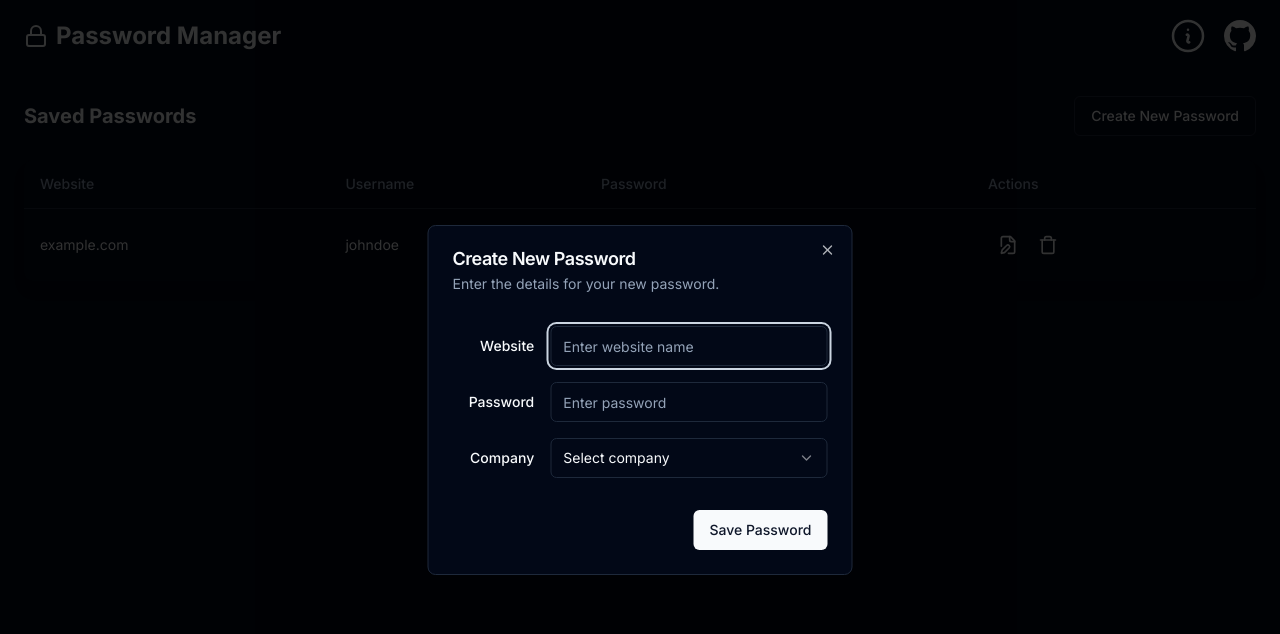
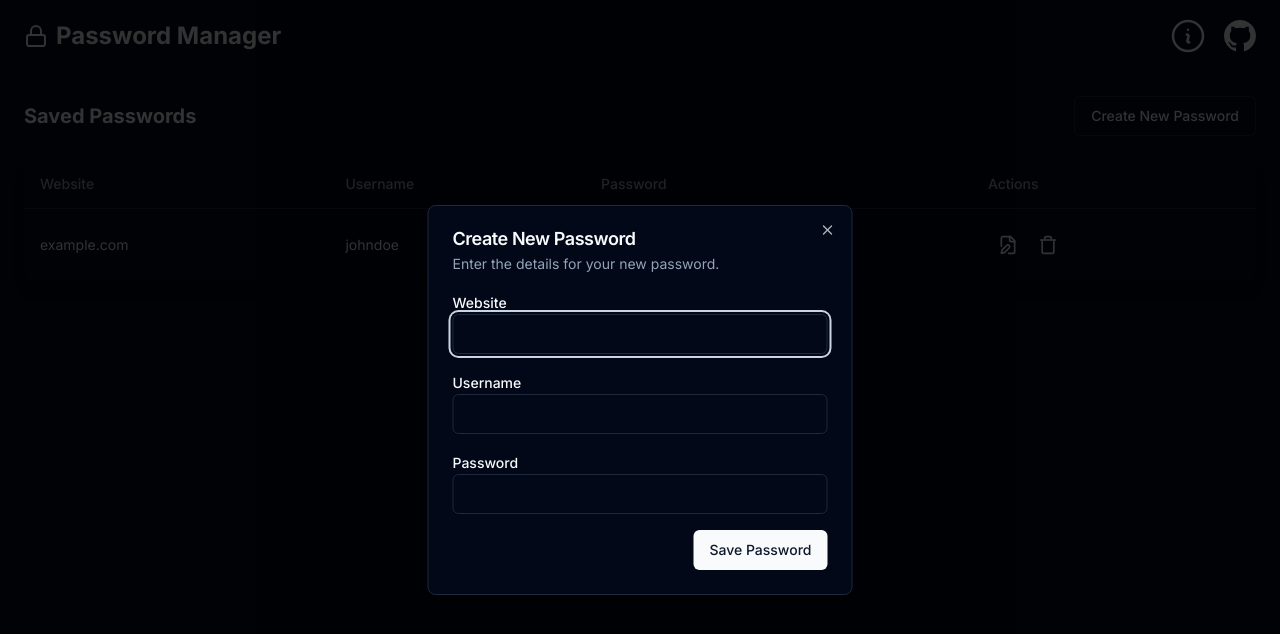
Before and after one commit to remcostoeten/password-manager, a Next.js app: page / in a window 1280 px wide. Both pictures are taken after a click on the button "Create New Password". Shown: the top 634 px of the page. Built offline with nearby package versions, Linux system fonts and the light colour scheme.

Commit message:
feat: Add vault entrys to locale storage

```diff
--- /dev/null
+++ b/src/components/password-manager/NewEntryForm.tsx
@@ -0,0 +1,53 @@
+import { useForm } from 'react-hook-form';
+import { zodResolver } from '@hookform/resolvers/zod';
+import {
+  passwordSchema,
+  PasswordFormData,
+} from '../../core/models/validationSchema';
+import { Button } from '@/components/ui';
+import { toast } from 'sonner';
+
+type PasswordFormProps = {
+  onSave: (data: PasswordFormData) => void;
+};
+
+export function PasswordForm({ onSave }: PasswordFormProps) {
+  const {
+    register,
+    handleSubmit,
+    formState: { errors },
+  } = useForm<PasswordFormData>({
+    resolver: zodResolver(passwordSchema),
+  });
+
+  const onSubmit = (data: PasswordFormData) => {
+    onSave(data);
+    toast('Entry saved successfully to the vault!');
+  };
+
+  const onError = (errors: any) => {
+    console.log('Form errors:', errors);
+    toast(errors.password.message);
+  };
+
+  return (
+    <form onSubmit={handleSubmit(onSubmit, onError)}>
+      <div>
+        <label htmlFor="website">Website</label>
+        <input id="website" {...register('website')} />
+        {errors.website && <span>{errors.website.message}</span>}
+      </div>
+      <div>
+        <label htmlFor="username">Username</label>
+        <input id="username" {...register('username')} />
+        {errors.username && <span>{errors.username.message}</span>}
+      </div>
+      <div>
+        <label htmlFor="password">Password</label>
+        <input id="password" type="password" {...register('password')} />
+        {errors.password && <span>{errors.password.message}</span>}
+      </div>
+      <Button type="submit">Save Password</Button>
+    </form>
+  );
+}
--- a/src/components/shells/AddNewDialog.tsx
+++ b/src/components/shells/AddNewDialog.tsx
@@ -1,3 +1,11 @@
+'use client';
+
+import { useForm } from 'react-hook-form';
+import { zodResolver } from '@hookform/resolvers/zod';
+import {
+  passwordSchema,
+  PasswordFormData,
+} from '../../core/models/validationSchema';
 import {
   Button,
   Dialog,
@@ -9,20 +17,41 @@ import {
   DialogTrigger,
   Input,
   Label,
-  Select,
-  SelectContent,
-  SelectItem,
-  SelectTrigger,
-  SelectValue,
-} from '../ui';
+} from '@/components/ui';
+import { toast } from 'sonner';
+import { useLocalStorage } from '@/core/hooks/useLocalStorage';
 
 export default function AddNewDialog() {
+  const {
+    register,
+    handleSubmit,
+    formState: { errors },
+  } = useForm<PasswordFormData>({
+    resolver: zodResolver(passwordSchema),
+  });
+
+  const [vaultEntries, setVaultEntries] = useLocalStorage<PasswordFormData[]>(
+    'vault-entries',
+    [],
+  );
+
+  const onSubmit = (data: PasswordFormData) => {
+    setVaultEntries((prevEntries) => [...prevEntries, data]);
+    toast('Entry saved successfully to the vault!');
+  };
+
+  const onError = (errors: any) => {
+    console.log('Form errors:', errors);
+    toast('Error saving entry to the vault!');
+  };
+
   return (
     <Dialog>
       <DialogTrigger asChild>
         <Button variant="outline">Create New Password</Button>
       </DialogTrigger>
-      <DialogContent className="sm:max-w-[425px] darkbg-background dark:text-foreground">
+      <DialogContent className="sm:max-w-[425px] dark:bg-background dark:text-foreground">
+        <form onSubmit={handleSubmit(onSubmit, onError)}>
           <DialogHeader>
             <DialogTitle>Create New Password</DialogTitle>
             <DialogDescription>
@@ -30,42 +59,39 @@ export default function AddNewDialog() {
             </DialogDescription>
           </DialogHeader>
           <div className="grid gap-4 py-4">
-          <div className="grid items-center grid-cols-4 gap-4">
+            <div>
               <Label htmlFor="website" className="text-right">
                 Website
               </Label>
               <Input
                 id="website"
-              placeholder="Enter website name"
+                {...register('website')}
                 className="col-span-3"
               />
+              {errors.website && <span>{errors.website.message}</span>}
             </div>
-          <div className="grid items-center grid-cols-4 gap-4">
+            <div>
+              <Label htmlFor="username" className="text-right">
+                Username
+              </Label>
+              <Input
+                id="username"
+                {...register('username')}
+                className="col-span-3"
+              />
+              {errors.username && <span>{errors.username.message}</span>}
+            </div>
+            <div>
               <Label htmlFor="password" className="text-right">
                 Password
               </Label>
               <Input
                 id="password"
                 type="password"
-              placeholder="Enter password"
+                {...register('password')}
                 className="col-span-3"
               />
-          </div>
-          <div className="grid items-center grid-cols-4 gap-4">
-            <Label htmlFor="company" className="text-right">
-              Company
-            </Label>
-            <Select>
-              <SelectTrigger className="col-span-3">
-                <SelectValue placeholder="Select company" />
-              </SelectTrigger>
-              <SelectContent>
-                <SelectItem value="google">Google</SelectItem>
-                <SelectItem value="amazon">Amazon</SelectItem>
-                <SelectItem value="microsoft">Microsoft</SelectItem>
-                <SelectItem value="apple">Apple</SelectItem>
-              </SelectContent>
-            </Select>
+              {errors.password && <span>{errors.password.message}</span>}
             </div>
           </div>
           <DialogFooter>
@@ -76,6 +102,7 @@ export default function AddNewDialog() {
               Save Password
             </Button>
           </DialogFooter>
+        </form>
       </DialogContent>
     </Dialog>
   );
```
Also changed, not shown: src/core/models/validationSchema.ts (+4 -4 lines), .eslintrc.json. Lines whose indentation alone changed are shown as unchanged.
